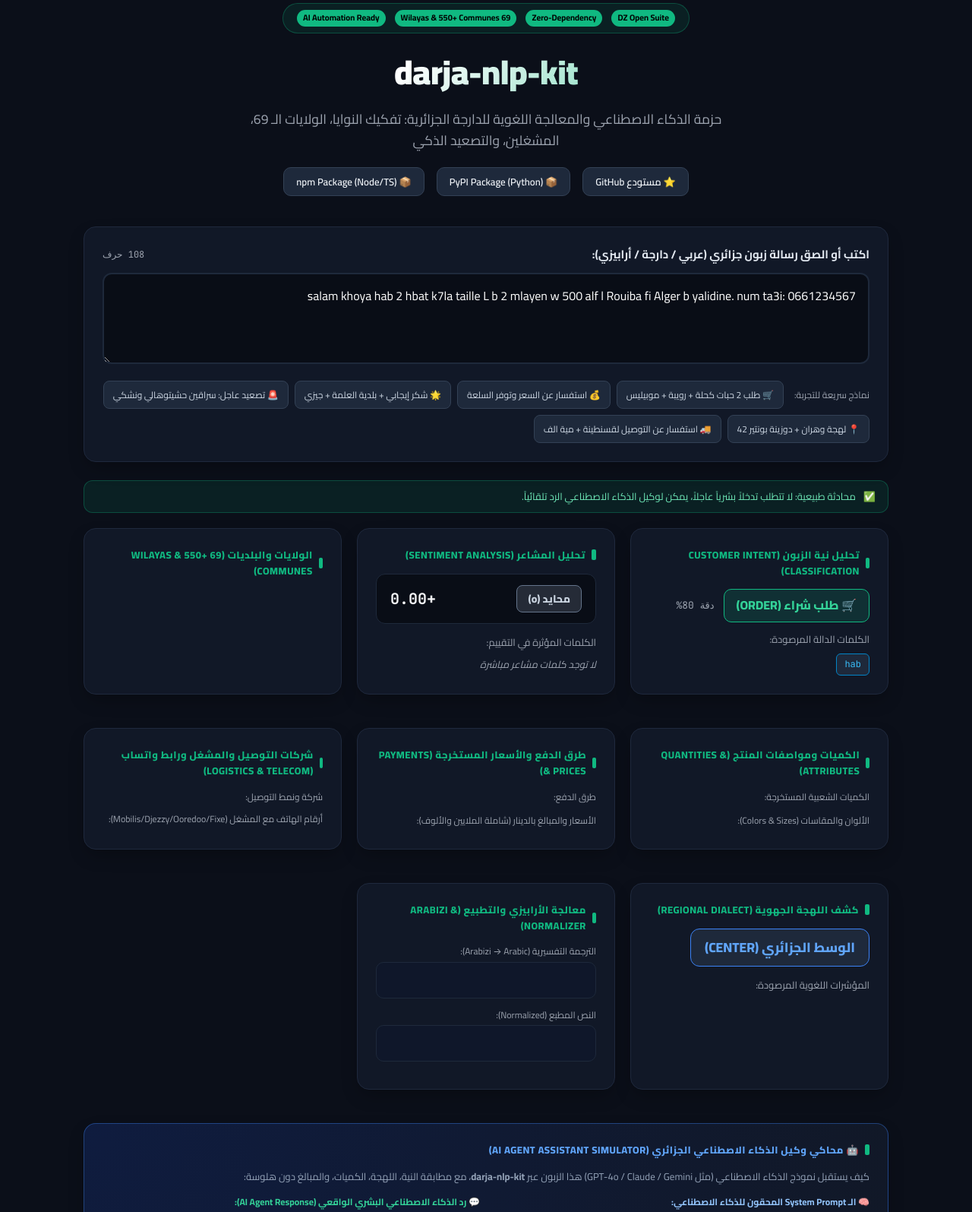
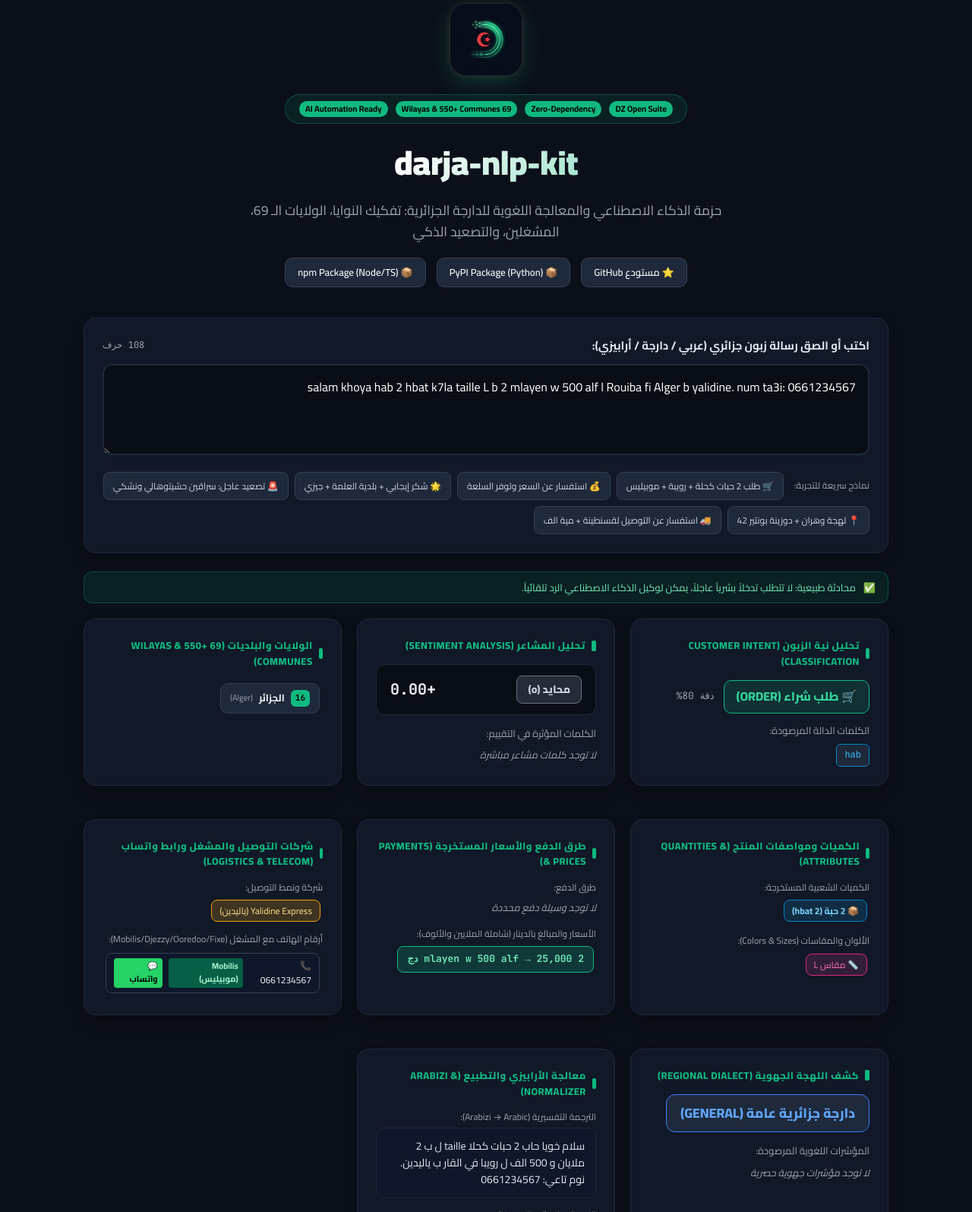
Before and after one commit to test-bit-sys/darja-nlp-kit, a plain HTML site: page docs/index.html in a window 1280 px wide. Shown: the part 26-1621 px from the top of the page at 76% size. Drawn offline with Linux system fonts and the light colour scheme.

Commit message:
chore: update brand logo, package metadata, and clean playground builder

```diff
--- a/docs/index.html
+++ b/docs/index.html
@@ -4,6 +4,7 @@
   <meta charset="UTF-8">
   <meta name="viewport" content="width=device-width, initial-scale=1.0">
   <title>darja-nlp-kit | Algerian NLP & AI Agent Playground</title>
+  <link rel="icon" type="image/jpeg" href="logo.jpg">
   <link rel="preconnect" href="https://fonts.googleapis.com">
   <link rel="preconnect" href="https://fonts.gstatic.com" crossorigin>
   <link href="https://fonts.googleapis.com/css2?family=Cairo:wght@400;600;700;800;900&family=JetBrains+Mono:wght@400;500;700&display=swap" rel="stylesheet">
@@ -53,10 +54,24 @@
       margin-bottom: 40px;
     }
 
+    .project-logo {
+      width: 96px;
+      height: 96px;
+      border-radius: 22px;
+      margin-bottom: 16px;
+      box-shadow: 0 8px 30px rgba(16, 185, 129, 0.25), 0 0 10px rgba(239, 68, 68, 0.15);
+      border: 1px solid rgba(255, 255, 255, 0.1);
+      transition: transform 0.3s ease;
+    }
+
+    .project-logo:hover {
+      transform: scale(1.05);
+    }
+
     .logo-badge {
       display: inline-flex;
       align-items: center;
-      gap: 12px;
+      gap: 10px;
       padding: 8px 18px;
       background: rgba(16, 185, 129, 0.1);
       border: 1px solid rgba(16, 185, 129, 0.3);
@@ -88,14 +103,14 @@
     p.subtitle {
       color: var(--text-muted);
       font-size: 1.1rem;
-      max-width: 650px;
+      max-width: 680px;
       margin: 0 auto 20px;
     }
 
     .links-bar {
       display: flex;
       justify-content: center;
-      gap: 16px;
+      gap: 14px;
       flex-wrap: wrap;
       margin-top: 10px;
     }
@@ -509,6 +524,8 @@
 
   <div class="container">
     <header>
+      <img src="logo.jpg" alt="darja-nlp-kit logo" class="project-logo">
+      <br>
       <div class="logo-badge">
         <span>DZ Open Suite</span>
         <span>Zero-Dependency</span>
@@ -902,7 +919,7 @@
     function extractQuantities(text) {
       const results = [];
       const unitWords = { 'زوج': 2, 'تلات': 3, 'تلاتة': 3, 'ربع': 4, 'ربعة': 4, 'خمس': 5, 'خمسة': 5, 'zouj': 2, 'tlata': 3 };
-      const dynReg = /(?:^|\s|[^\w؀-ۿ])(\d+(?:\.\d+)?|زوج|تلات|تلاتة|ربع|ربعة|خمس|خمسة|zouj|tlata)\s*(حبات|حبة|حبه|شكاير|شكارة|باكيات|باكية|كراتن|كراطن|كرطونة|hbat|7bat|chkayer|bakyat|boites|cartons)(?=$|\s|[^\w؀-ۿ])/gi;
+      const dynReg = /(?:^|\s|[^\w\u0600-\u06FF])(\d+(?:\.\d+)?|زوج|تلات|تلاتة|ربع|ربعة|خمس|خمسة|zouj|tlata)\s*(حبات|حبة|حبه|شكاير|شكارة|باكيات|باكية|كراتن|كراطن|كرطونة|hbat|7bat|chkayer|bakyat|boites|cartons)(?=$|\s|[^\w\u0600-\u06FF])/gi;
       let m;
       let masked = text;
       while ((m = dynReg.exec(text)) !== null) {
@@ -920,8 +937,8 @@
 
       // Fixed units like دوزينة
       const fixed = [
-        { reg: /(?:^|\s|[^\w؀-ۿ])(دوزينة|دزينة|douzina|douzaine)(?=$|\s|[^\w؀-ۿ])/i, val: 12, unit: 'دوزينة' },
-        { reg: /(?:^|\s|[^\w؀-ۿ])(حبة\s*وحدة|1\s*hba)(?=$|\s|[^\w؀-ۿ])/i, val: 1, unit: 'حبة' },
+        { reg: /(?:^|\s|[^\w\u0600-\u06FF])(دوزينة|دزينة|douzina|douzaine)(?=$|\s|[^\w\u0600-\u06FF])/i, val: 12, unit: 'دوزينة' },
+        { reg: /(?:^|\s|[^\w\u0600-\u06FF])(حبة\s*وحدة|1\s*hba)(?=$|\s|[^\w\u0600-\u06FF])/i, val: 1, unit: 'حبة' },
       ];
       for (const item of fixed) {
         const fm = masked.match(item.reg);
@@ -935,13 +952,13 @@
     function extractProductAttributes(text) {
       const colors = [];
       const colorDefs = [
-        { reg: /(?:^|\s|[^\w؀-ۿ]|و)(كحل|كحلة|noir|noire|k7al)(?=$|\s|[^\w؀-ۿ])/i, label: 'كحل / noir' },
-        { reg: /(?:^|\s|[^\w؀-ۿ]|و)(بيض|بيضا|blanc|blanche|byad)(?=$|\s|[^\w؀-ۿ])/i, label: 'بيض / blanc' },
-        { reg: /(?:^|\s|[^\w؀-ۿ]|و)(غوج|حمرا|rouge|7mar)(?=$|\s|[^\w؀-ۿ])/i, label: 'غوج / rouge' },
-        { reg: /(?:^|\s|[^\w؀-ۿ]|و)(بلو|زرقة|bleu|bleue)(?=$|\s|[^\w؀-ۿ])/i, label: 'بلو / bleu' },
-        { reg: /(?:^|\s|[^\w؀-ۿ]|و)(خضر|خضرا|vert|verte)(?=$|\s|[^\w؀-ۿ])/i, label: 'خضر / vert' },
-        { reg: /(?:^|\s|[^\w؀-ۿ]|و)(بيج|beige)(?=$|\s|[^\w؀-ۿ])/i, label: 'بيج / beige' },
-        { reg: /(?:^|\s|[^\w؀-ۿ]|و)(مارون|قهوي|marron)(?=$|\s|[^\w؀-ۿ])/i, label: 'مارون / marron' },
+        { reg: /(?:^|\s|[^\w\u0600-\u06FF]|و)(كحل|كحلة|noir|noire|k7al)(?=$|\s|[^\w\u0600-\u06FF])/i, label: 'كحل / noir' },
+        { reg: /(?:^|\s|[^\w\u0600-\u06FF]|و)(بيض|بيضا|blanc|blanche|byad)(?=$|\s|[^\w\u0600-\u06FF])/i, label: 'بيض / blanc' },
+        { reg: /(?:^|\s|[^\w\u0600-\u06FF]|و)(غوج|حمرا|rouge|7mar)(?=$|\s|[^\w\u0600-\u06FF])/i, label: 'غوج / rouge' },
+        { reg: /(?:^|\s|[^\w\u0600-\u06FF]|و)(بلو|زرقة|bleu|bleue)(?=$|\s|[^\w\u0600-\u06FF])/i, label: 'بلو / bleu' },
+        { reg: /(?:^|\s|[^\w\u0600-\u06FF]|و)(خضر|خضرا|vert|verte)(?=$|\s|[^\w\u0600-\u06FF])/i, label: 'خضر / vert' },
+        { reg: /(?:^|\s|[^\w\u0600-\u06FF]|و)(بيج|beige)(?=$|\s|[^\w\u0600-\u06FF])/i, label: 'بيج / beige' },
+        { reg: /(?:^|\s|[^\w\u0600-\u06FF]|و)(مارون|قهوي|marron)(?=$|\s|[^\w\u0600-\u06FF])/i, label: 'مارون / marron' },
       ];
       for (const c of colorDefs) {
         if (c.reg.test(text) && !colors.includes(c.label)) colors.push(c.label);
@@ -1034,7 +1051,7 @@
       const kStr = 'مية|ميتين|تلمية|تلاتمية|ربعمية|خمسمية|ستمية|سبعمية|تمنمية|تسعمية|عشرين|تلاتين|ربعين|خمسين|ستين|سبعين|تمانين|تسعين|mya|mitin|teltmya|khamsmya|khamsin';
 
       // 1. Compound prices (e.g. 2 mlayen w 500 alf)
-      const compReg = new RegExp(`(?:^|\s|[^\w\u0600-\u06FF])(\d+(?:[.,]\d+)?|${mStr})?\s*(?:ملاين|ملايين|مليون|mlyon|mlayen|mlayin)\s*(?:و|\+|et|w)\s*(\d+(?:[.,]\d+)?|${kStr})?\s*(?:الف|ألف|alf)(?=$|\s|[^\w\u0600-\u06FF])`, 'gi');
+      const compReg = new RegExp(`(?:^|\\s|[^\\w\\u0600-\\u06FF])(\\d+(?:[.,]\\d+)?|${mStr})?\\s*(?:ملاين|ملايين|مليون|mlyon|mlayen|mlayin)\\s*(?:و|\\+|et|w)\\s*(\\d+(?:[.,]\\d+)?|${kStr})?\\s*(?:الف|ألف|alf)(?=$|\\s|[^\\w\\u0600-\\u06FF])`, 'gi');
       let compM;
       while ((compM = compReg.exec(text)) !== null) {
         const rM = compM[1];
@@ -1066,7 +1083,7 @@
       }
 
       // 3. Dynamic millions
-      const dynMilReg = /(?:^|\s|[^\w\u0600-\u06FF])(\d+(?:[.,]\d+)?)\s*(?:ملاين|ملايين|مليون|mlyon|mlayen|mlayin)(?=$|\s|[^\w\u0600-\u06FF])/gi;
+      const dynMilReg = /(?:^|\s|[^\w\u0600-\u06FF])(\\d+(?:[.,]\\d+)?)\s*(?:ملاين|ملايين|مليون|mlyon|mlayen|mlayin)(?=$|\s|[^\w\u0600-\u06FF])/gi;
       let dmDyn;
       while ((dmDyn = dynMilReg.exec(maskedText)) !== null) {
         const val = parseFloat(dmDyn[1].replace(',', '.')) * 10000;
@@ -1121,7 +1138,7 @@
 
       // Phones & Telecom Operator
       const phones = [];
-      const phoneReg = /(?:^|\s|[^\w؀-ۿ])((?:\+213|00213|0)\s*(?:[5-7](?:[\s.-]?\d){8}|(?:2[0-9]|3[0-9]|4[0-9])(?:[\s.-]?\d){6}))(?=$|\s|[^\w؀-ۿ])/gi;
+      const phoneReg = /(?:^|\s|[^\w\u0600-\u06FF])((?:\+213|00213|0)\s*(?:[5-7](?:[\s.-]?\d){8}|(?:2[0-9]|3[0-9]|4[0-9])(?:[\s.-]?\d){6}))(?=$|\s|[^\w\u0600-\u06FF])/gi;
       let phMatch;
       while ((phMatch = phoneReg.exec(text)) !== null) {
         let raw = phMatch[1].trim();
```
Also changed, not shown: packages/js/package.json (+18 -2 lines), packages/python/pyproject.toml (+4 -3 lines), assets/logo.jpg, docs/logo.jpg (added), 1 other file.
